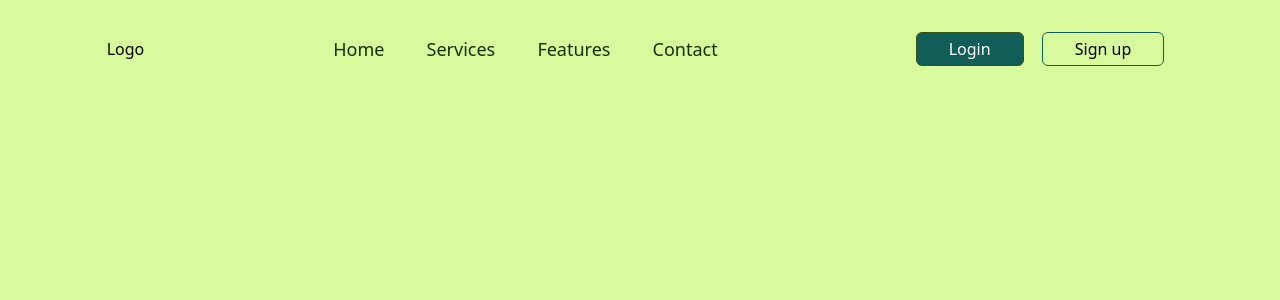
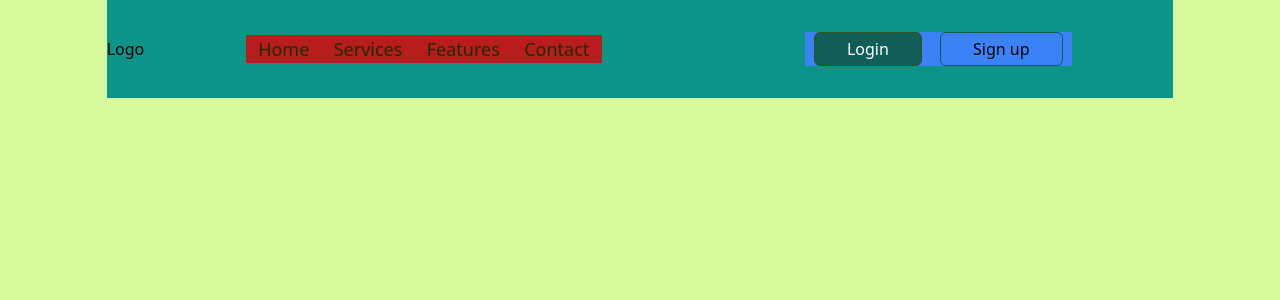
Before and after one commit to Nathaniyell/sapa-tukay, a React (Create React App) app: page / in a window 1280 px wide. Shown: the top 300 px of the page. Built offline with nearby package versions, Linux system fonts and the light colour scheme.

Commit message:
delete 1 file and update 2 files

```diff
--- a/public/index.html
+++ b/public/index.html
@@ -2,14 +2,14 @@
 <html lang="en">
   <head>
     <meta charset="utf-8" />
-    <link rel="icon" href="%PUBLIC_URL%/favicon.ico" />
+    <link rel="icon" href="logofavicon.ico" />
     <meta name="viewport" content="width=device-width, initial-scale=1" />
     <meta name="theme-color" content="#000000" />
     <meta
-      name="description"
-      content="Web site created using create-react-app"
+      name="Tukay for Sapa"
+      content="No cash, No wahala get our application and deal with Sapa"
     />
-    <link rel="apple-touch-icon" href="%PUBLIC_URL%/logo192.png" />
+    <link rel="apple-touch-icon" href="logofavicon.ico" />
     <!--
       manifest.json provides metadata used when your web app is installed on a
       user's mobile device or desktop. See https://developers.google.com/web/fundamentals/web-app-manifest/
@@ -24,7 +24,7 @@
       work correctly both with client-side routing and a non-root public URL.
       Learn how to configure a non-root public URL by running `npm run build`.
     -->
-    <title>React App</title>
+    <title>Tukay for Sapa</title>
   </head>
   <body>
     <noscript>You need to enable JavaScript to run this app.</noscript>
--- a/src/components/Header.jsx
+++ b/src/components/Header.jsx
@@ -3,16 +3,16 @@ import React from 'react'
 const Header = () => {
     const navLinks = ["Home", "Services", "Features", "Contact"]
   return (
-    <nav className='flex items-center justify-between w-10/12 mx-auto py-8'>
+    <nav className='flex items-center justify-between w-10/12 mx-auto py-8 bg-teal-600'>
         <div>Logo</div>
-        <ul className='flex w-2/5 mx-auto items-center justify-around'>
+        <ul className='flex w-1/3 mx-auto items-center justify-around bg-red-700'>
             {navLinks.map((link, index)=>{
                 return(
-                    <li className='text-lime-950 text-lg' key={index}>{link}</li>
+                    <li className='text-lime-950 text-lg cursor-pointer' key={index}>{link}</li>
                 )
             })}
         </ul>
-        <aside className='w-1/4 flex justify-around items-center'>
+        <aside className='w-1/4 flex justify-around items-center mx-auto bg-blue-500'>
             <button className='border border-lime-900 bg-teal-800 text-white py-1 px-8 rounded-md'>Login</button>
             <button className='py-1 px-8 rounded-md border border-teal-800 bg-inherit'>Sign up</button>
         </aside>
```
Also changed, not shown: 1 other file (tests, documents, lock files or other folders).
